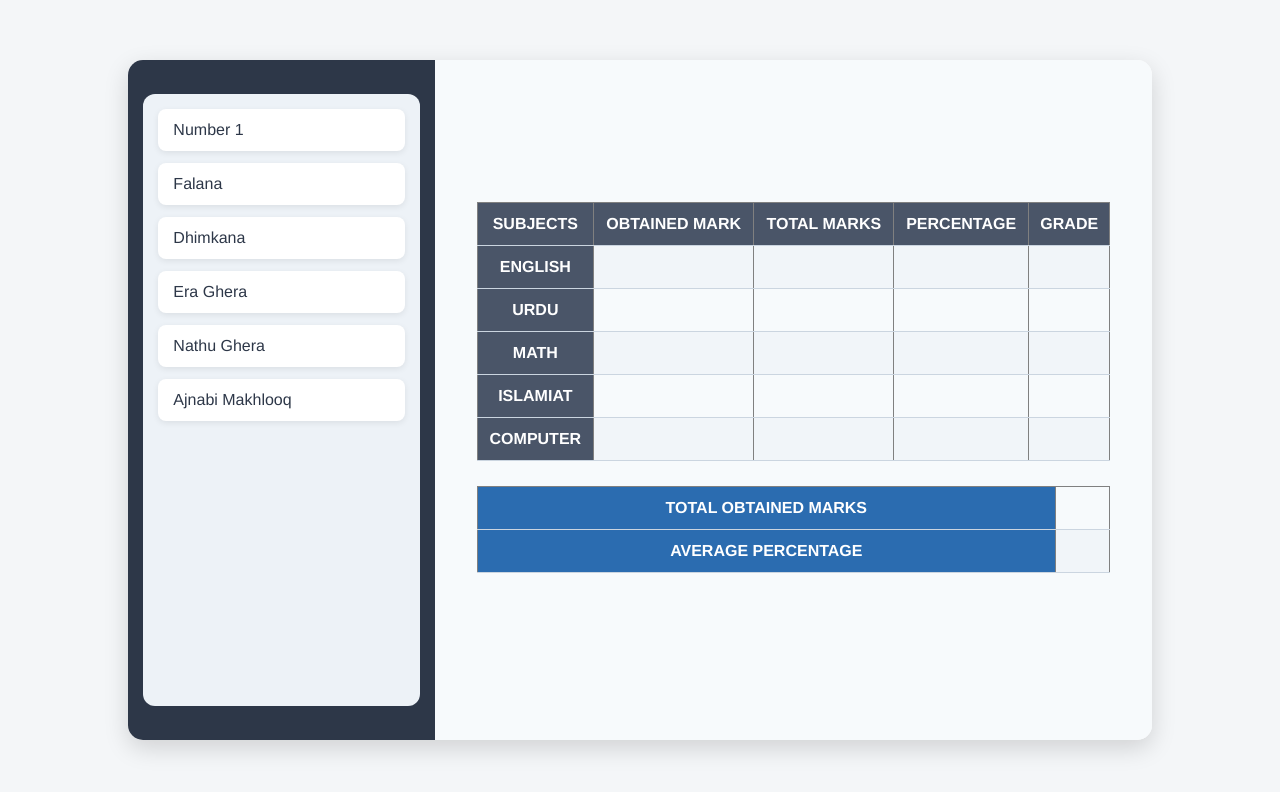
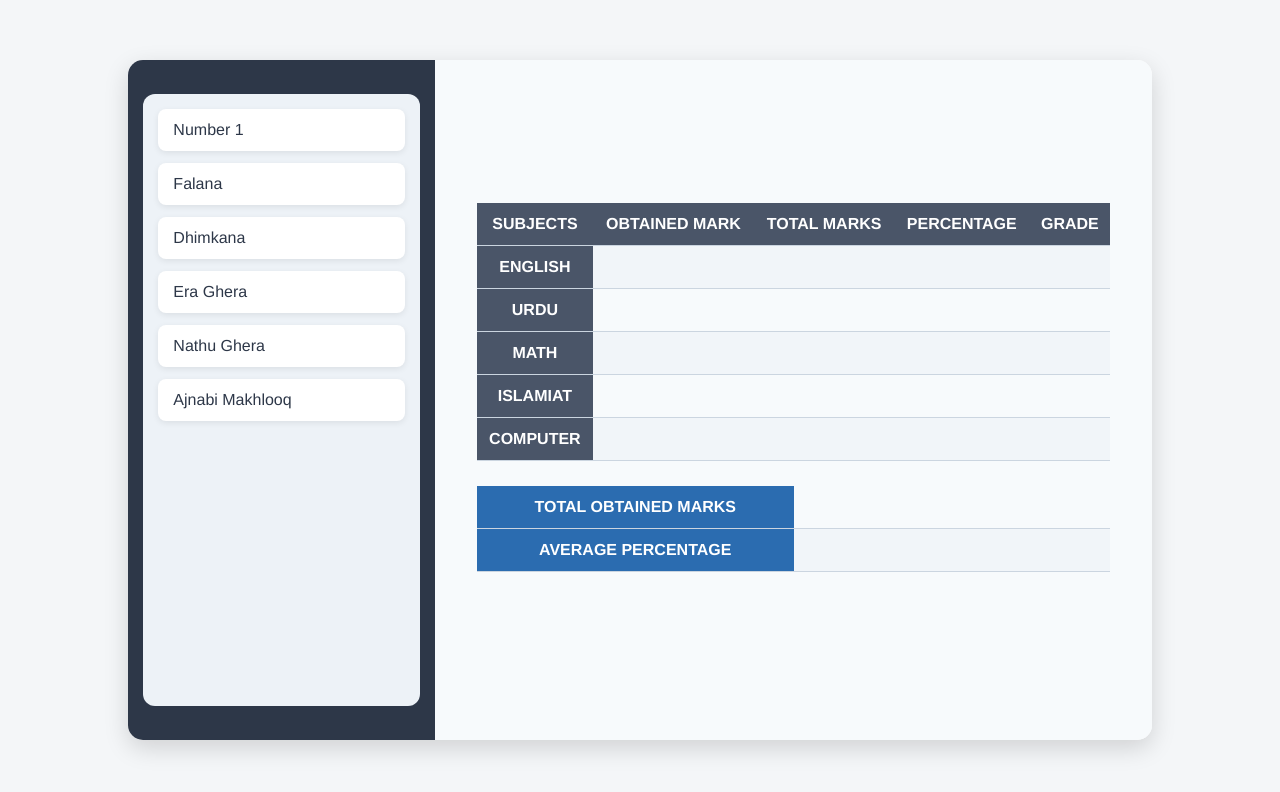
Before and after one commit to MrAsh-007/Semester-Result, a plain HTML site: page Semester Result/index.html in a window 1280 px wide. Drawn offline with Linux system fonts and the light colour scheme.

Commit message:
working on it

```diff
--- a/Semester Result/app.js
+++ b/Semester Result/app.js
@@ -2,85 +2,176 @@
 
 
 
-// let studentsCalculated = [
-//     {
-//         name: "Ali",
-//         id: "SE-101",
-//         semesters: {
-//             semester1: {
-//                 programmingFundamentals: 78,
-//                 ict: 72,
-//                 calculus: 70,
-//                 discreteMath: 75,
-//                 computerBasics: 80,
-//             },
-//             semester2: {
-//                 oop: 82,
-//                 dataStructures: 76,
-//                 linearAlgebra: 68,
-//                 digitalLogicDesign: 74,
-//                 softwareEngineeringIntro: 79,
-//             },
-//             semester3: {
-//                 databaseSystems: 85,
-//                 operatingSystems: 77,
-//                 algorithms: 73,
-//                 webEngineering: 81,
-//                 probabilityStats: 70,
-//             },
-//             semester4: {
-//                 softwareArchitecture: 80,
-//                 computerNetworks: 75,
-//                 artificialIntelligence: 72,
-//                 hci: 78,
-//                 informationSecurity: 74,
-//             },
-//             semester5: {
-//                 softwareProjectManagement: 83,
-//                 sqa: 79,
-//                 mobileAppDevelopment: 86,
-//                 cloudComputing: 81,
-//                 finalYearProject: 90,
-//             },
-//         },
-
-//     },
-// ];
-
-
-
-
-
-
-
-
-let studentsCalculated = [
+let studentsData = [
     {
         name: "Ali",
         id: "SE-101",
         semesters: {
-            semester1: {
+            semester1ObtainedMarks: {
                 programmingFundamentals: 78,
                 ict: 72,
                 calculus: 70,
                 discreteMath: 75,
                 computerBasics: 80,
             },
+            semester2ObtainedMarks: {
+                oop: 82,
+                dataStructures: 76,
+                linearAlgebra: 68,
+                digitalLogicDesign: 74,
+                softwareEngineeringIntro: 79,
+            },
+            semester3ObtainedMarks: {
+                databaseSystems: 85,
+                operatingSystems: 77,
+                algorithms: 73,
+                webEngineering: 81,
+                probabilityStats: 70,
+            },
+            semester4ObtainedMarks: {
+                softwareArchitecture: 80,
+                computerNetworks: 75,
+                artificialIntelligence: 72,
+                hci: 78,
+                informationSecurity: 74,
+            },
+            semester5ObtainedMarks: {
+                softwareProjectManagement: 83,
+                sqa: 79,
+                mobileAppDevelopment: 86,
+                cloudComputing: 81,
+                finalYearProject: 90,
+            },
         },
-        semester1TotalMarks : 0,
+        semester1result: {
+            semester1TotalMarks : 0,
+            semester1Percentage : 0
+        },
+        semester2result: {
+            semester2TotalMarks : 0,
+            semester2Percentage : 0
+        },
+        semester3result: {
+            semester3TotalMarks : 0,
+            semester3Percentage : 0
+        },
+        semester4result: {
+            semester4TotalMarks : 0,
+            semester4Percentage : 0
+        },
+        semester5result: {
+            semester5TotalMarks : 0,
+            semester5Percentage : 0
+        },
     },
 ];
 
-for(let i = 0; i < studentsCalculated.length ; i++){
-    console.log(studentsCalculated[i].semesters.semester1)
+
+
+
+let semestersDefaultData = {
+    semester1 : {},
+//     semester2 : {},
+//     semester3 : {},
+//     semester4 : {},
+//     semester5 : {},
 }
+
+let defaultvar1 = studentsData[0].semesters.semester1ObtainedMarks;
+semestersDefaultData.semester1 = defaultvar1
+// semestersDefaultData.semester1 = studentsData[0].semesters.semester1ObtainedMarks;
+// semestersDefaultData.semester2 = studentsData[0].semesters.semester2ObtainedMarks;
+// semestersDefaultData.semester3 = studentsData[0].semesters.semester3ObtainedMarks;
+// semestersDefaultData.semester4 = studentsData[0].semesters.semester4ObtainedMarks;
+// semestersDefaultData.semester5 = studentsData[0].semesters.semester5ObtainedMarks;
+
+
+for(let key in semestersDefaultData.semester1){
+    semestersDefaultData.semester1[key] = 100
+}
+
+// for(let key in semestersDefaultData.semester2){
+//     semestersDefaultData.semester2[key] = 100
+// }
+
+// for(let key in semestersDefaultData.semester3){
+//     semestersDefaultData.semester3[key] = 100
+// }
+
+// for(let key in semestersDefaultData.semester4){
+//     semestersDefaultData.semester4[key] = 100
+// }
+
+// for(let key in semestersDefaultData.semester5){
+//     semestersDefaultData.semester5[key] = 100
+// }
+
+
+
+// let semester1var = studentsData[0].semesters.semester1ObtainedMarks;
+// let semester1TotalMarks = studentsData[0].semester1TotalMarks;
+// let total1 = 0;
+
+// for(let key in semester1var){
+//     total1 += semester1var[key];
+//     semester1TotalMarks = total1;
+// }
 
 
 
 
 
+// let semester2var = studentsData[0].semesters.semester2ObtainedMarks;
+// let semester2TotalMarks = studentsData[0].semester2TotalMarks;
+// let total2 = 0;
+
+// for(let key in semester2var){
+//     total2 += semester2var[key];
+//     semester2TotalMarks = total2;
+// }
 
 
+
+
+// let semester3var = studentsData[0].semesters.semester3ObtainedMarks;
+// let semester3TotalMarks = studentsData[0].semester3TotalMarks;
+// let total3 = 0;
+
+// for(let key in semester3var){
+//     total3 += semester3var[key];
+//     semester3TotalMarks = total3;
+// }
+
+
+
+
+
+// let semester4var = studentsData[0].semesters.semester4ObtainedMarks;
+// let semester4TotalMarks = studentsData[0].semester4TotalMarks;
+// let total4 = 0;
+
+// for(let key in semester4var){
+//     total4 += semester4var[key];
+//     semester4TotalMarks = total4;
+// }
+
+
+
+// let semester5var = studentsData[0].semesters.semester5ObtainedMarks;
+// let semester5TotalMarks = studentsData[0].semester5TotalMarks;
+// let total5 = 0;
+
+// for(let key in semester5var){
+//     total5 += semester5var[key];
+//     semester5TotalMarks = total5;
+// }
+
+
+
+
+
+console.log(studentsData)
+// console.log(semestersDefaultData)
 
 //   {
 //     name: "Ahmed",
--- a/Semester Result/gpt.css
+++ b/Semester Result/gpt.css
@@ -122,6 +122,7 @@
 .report-card table:last-child th {
     background-color: #2b6cb0; /* nice blue */
     color: #ffffff;
+    width: 50%;
 }
 
 .report-card table:last-child td {
--- a/Semester Result/index.html
+++ b/Semester Result/index.html
@@ -24,7 +24,7 @@
             </div>
             <div class="right-container">
                 <div class="report-card">
-                    <table border="1">
+                    <table>
                         <tr>
                             <th>Subjects</th>
                             <th>Obtained Mark</th>
@@ -67,7 +67,7 @@
                             <td></td>
                         </tr>
                     </table>
-                    <table border="1">
+                    <table>
                         <tr>
                             <th>Total Obtained Marks</th>
                             <td></td>
```
